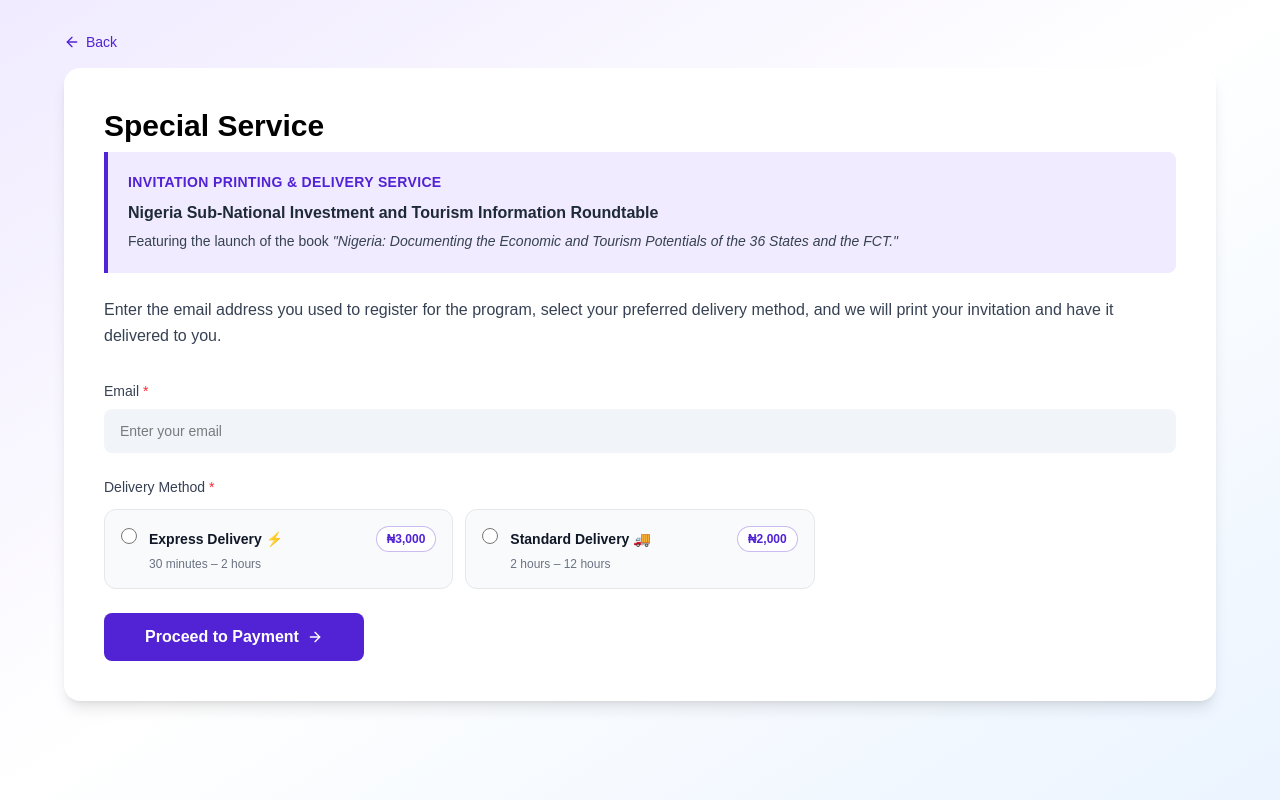
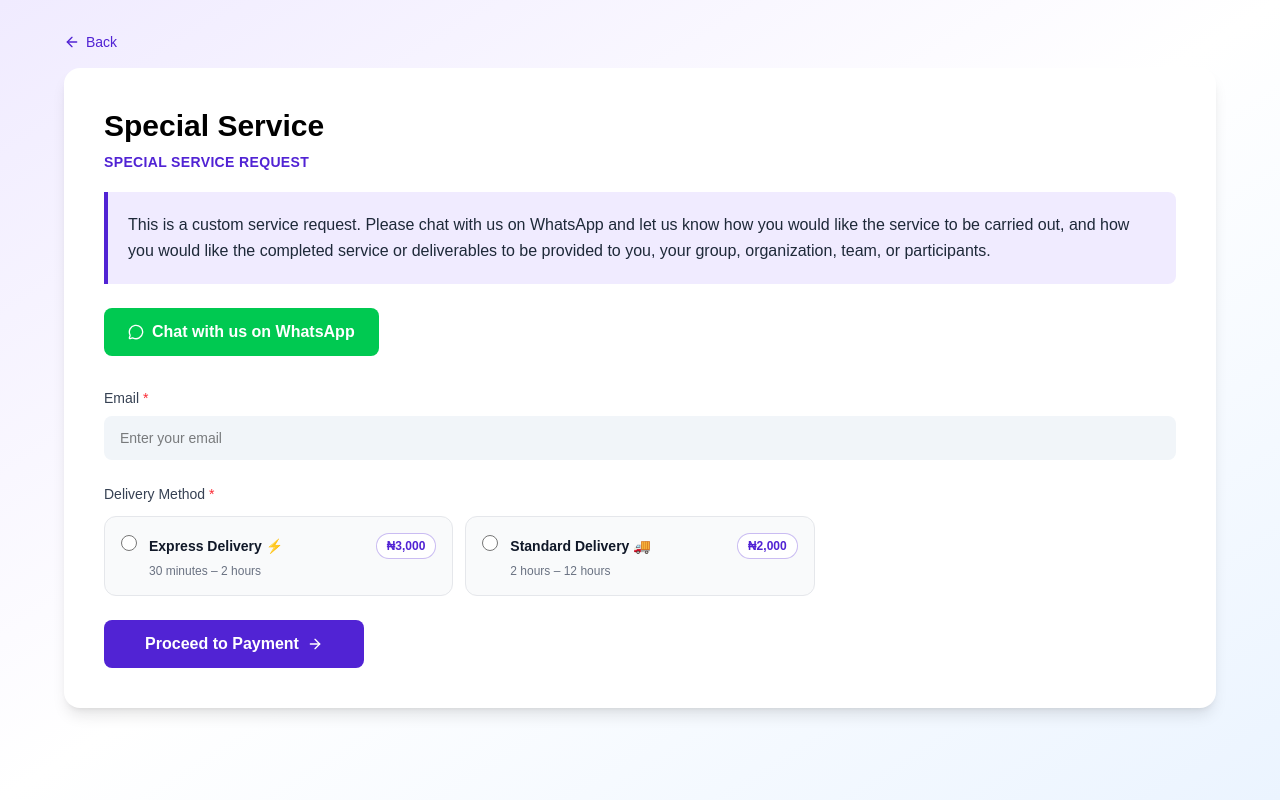
Before and after one commit to ibitoyrgideon79-rgb/computer-service.ng, a Next.js app: page /special-services in a window 1280 px wide. Built offline with nearby package versions, Linux system fonts and the light colour scheme.

Commit message:
simplified special services description

```diff
--- a/app/special-services/page.tsx
+++ b/app/special-services/page.tsx
@@ -2,7 +2,7 @@
 
 import React, { useState } from "react";
 import Link from "next/link";
-import { ArrowLeft, ArrowRight, AlertCircle, Loader2 } from "lucide-react";
+import { ArrowLeft, ArrowRight, AlertCircle, Loader2, MessageCircle } from "lucide-react";
 import { useOrderStore } from "@/store/useOrderStore";
 
 const DELIVERY_OPTIONS = [
@@ -129,24 +129,28 @@
 
         <div className="bg-white rounded-2xl shadow-lg p-6 sm:p-10">
           <h1 className="text-3xl font-bold text-black mb-2">Special Service</h1>
+          <p className="text-sm uppercase tracking-wide text-[#5123d4] font-semibold mb-5">
+          Special Service Request
+          </p>
 
           <div className="bg-[#f0ebff] border-l-4 border-[#5123d4] rounded-r-lg p-5 mb-6">
-            <p className="text-sm uppercase tracking-wide text-[#5123d4] font-bold mb-2">
-              Invitation Printing &amp; Delivery Service
-            </p>
-            <p className="text-gray-800 font-semibold leading-relaxed mb-1">
-              Nigeria Sub-National Investment and Tourism Information Roundtable
-            </p>
-            <p className="text-gray-700 leading-relaxed text-sm">
-              Featuring the launch of the book{" "}
-              <em>&quot;Nigeria: Documenting the Economic and Tourism Potentials of the 36 States and the FCT.&quot;</em>
+            <p className="text-gray-800 leading-relaxed">
+              This is a custom service request. Please chat with us on WhatsApp and let us know
+              how you would like the service to be carried out, and how you would like the
+              completed service or deliverables to be provided to you, your group, organization,
+              team, or participants.
             </p>
           </div>
 
-          <p className="text-gray-700 leading-relaxed mb-8">
-            Enter the email address you used to register for the program, select your preferred
-            delivery method, and we will print your invitation and have it delivered to you.
-          </p>
+          <a
+            href="https://wa.me/2348166027757?text=Hi%2C%20I%27d%20like%20to%20request%20a%20custom%20service."
+            target="_blank"
+            rel="noopener noreferrer"
+            className="inline-flex items-center justify-center gap-2 bg-green-500 hover:bg-green-600 text-white px-6 py-3 rounded-lg font-semibold transition-colors mb-8"
+          >
+            <MessageCircle className="w-4 h-4" />
+            Chat with us on WhatsApp
+          </a>
 
           <form onSubmit={handleSubmit} className="space-y-6">
             <div>
```
